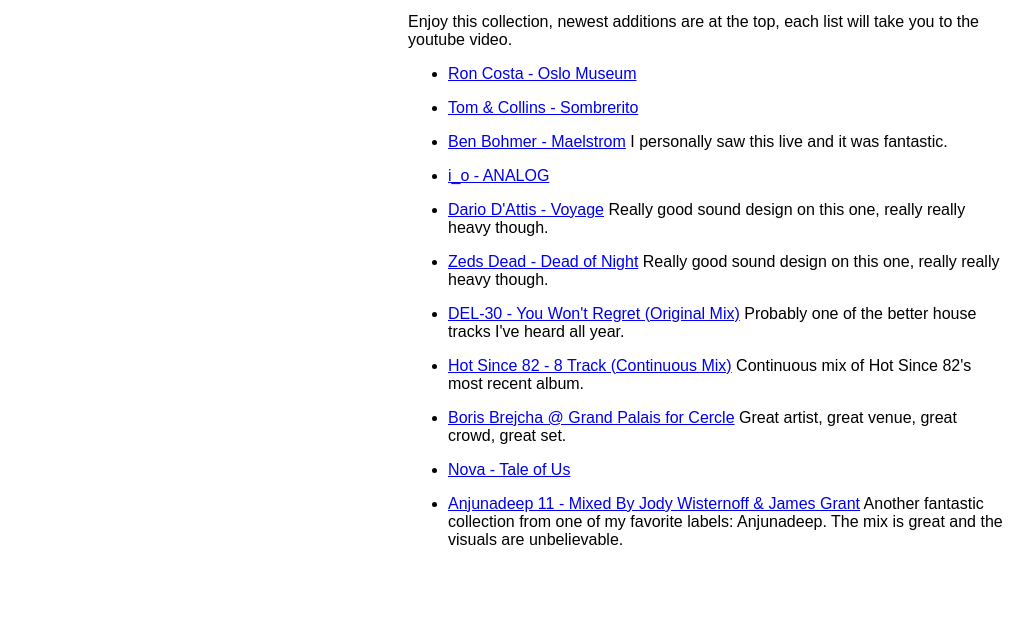
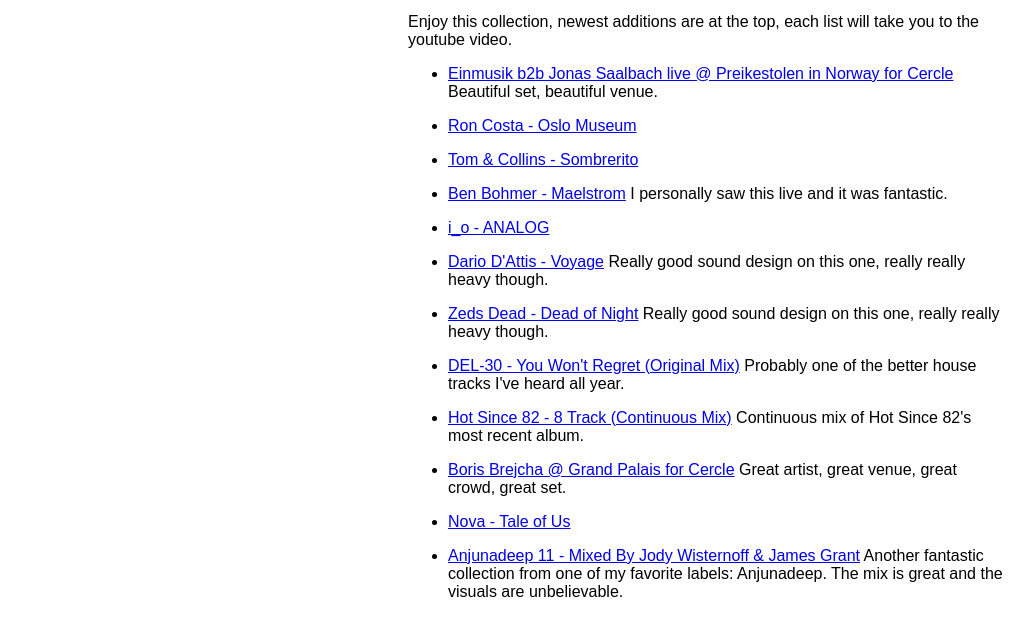
Before and after one commit to sebbyfay/SebastianFay, a plain HTML site: page music.html in a window 1280 px wide. Shown: the part 216-852 px from the top of the page, without its empty margins (0-1034 px from the left). Drawn offline with Linux system fonts and the light colour scheme.

Commit message:
added music entry

```diff
--- a/music.html
+++ b/music.html
@@ -29,6 +29,12 @@
                 Enjoy this collection, newest additions are at the top, each list will take you to the youtube video.
             </p>
             <ul>
+                <li>
+                    <p>
+                        <a href = "https://www.youtube.com/watch?v=cVFzblT5VPE">Einmusik b2b Jonas Saalbach live @ Preikestolen in Norway for Cercle</a>
+                        Beautiful set, beautiful venue.
+                    </p>
+                </li>
                 <li>
                     <p>
                         <a href = "https://www.youtube.com/watch?v=SQBY3kSQZ4k">Ron Costa - Oslo Museum</a>
```
